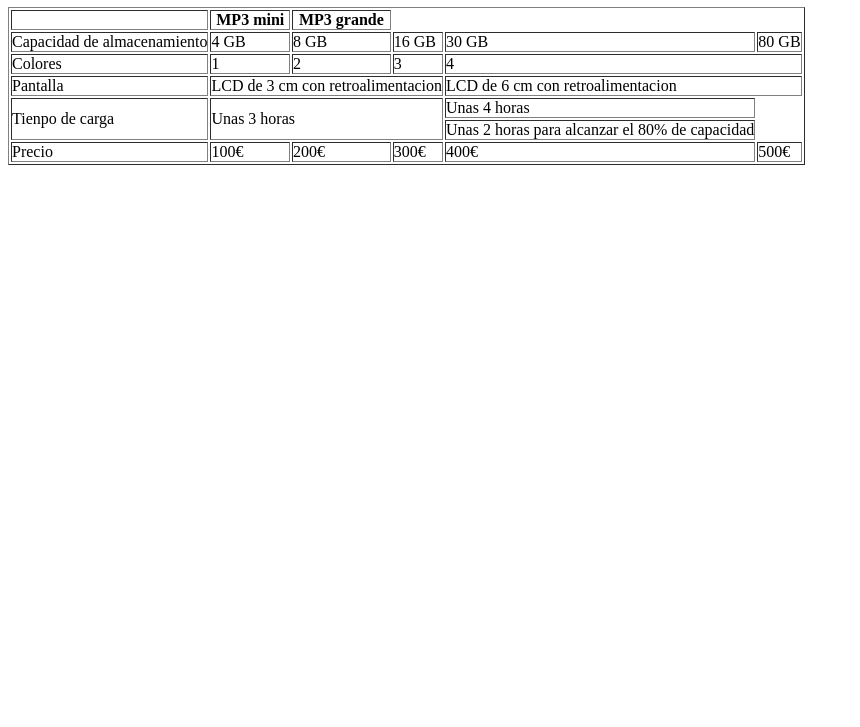
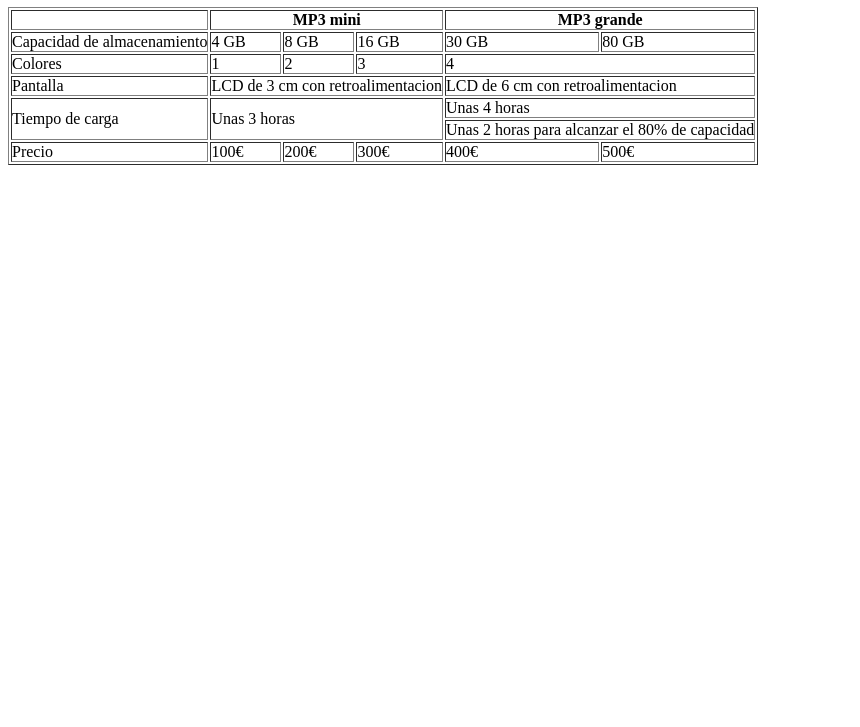
Before and after one commit to javi-vaquero/dam-2015, a plain HTML site: page XHTML/ej04/index.html in a window 1280 px wide. Shown: the part 73-800 px from the top of the page, without its empty margins (0-860 px from the left). Drawn offline with Linux system fonts and the light colour scheme.

Commit message:
arreglo ej04

```diff
--- a/XHTML/ej04/index.html
+++ b/XHTML/ej04/index.html
@@ -10,8 +10,8 @@
 		<thead>
 			<tr>
 				<th></th>
-				<th rowspan="3">MP3 mini</th>
-				<th rowspan="2">MP3 grande</th>
+				<th colspan="3">MP3 mini</th>
+				<th colspan="2">MP3 grande</th>
 			</tr>
 		</thead>
 		<tfoot>
@@ -46,12 +46,12 @@
 			<td colspan="2">LCD de 6 cm con retroalimentacion</td>
 		</tr>
 		<tr>
-			<td rowspan="2">Tienpo de carga</td>
+			<td rowspan="2">Tiempo de carga</td>
 			<td colspan="3" rowspan="2">Unas 3 horas</td>
-			<td>Unas 4 horas</td>
+			<td colspan="2">Unas 4 horas</td>
 		</tr>
 		<tr>
-			<td>Unas 2 horas para alcanzar el 80% de capacidad</td>
+			<td colspan="2">Unas 2 horas para alcanzar el 80% de capacidad</td>
 		</tr>
 
 		</tbody>
```
